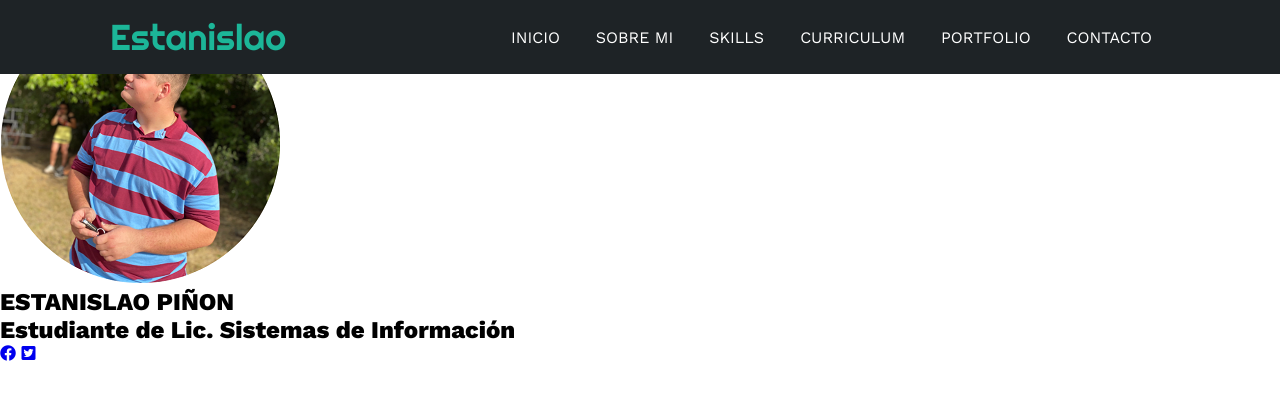
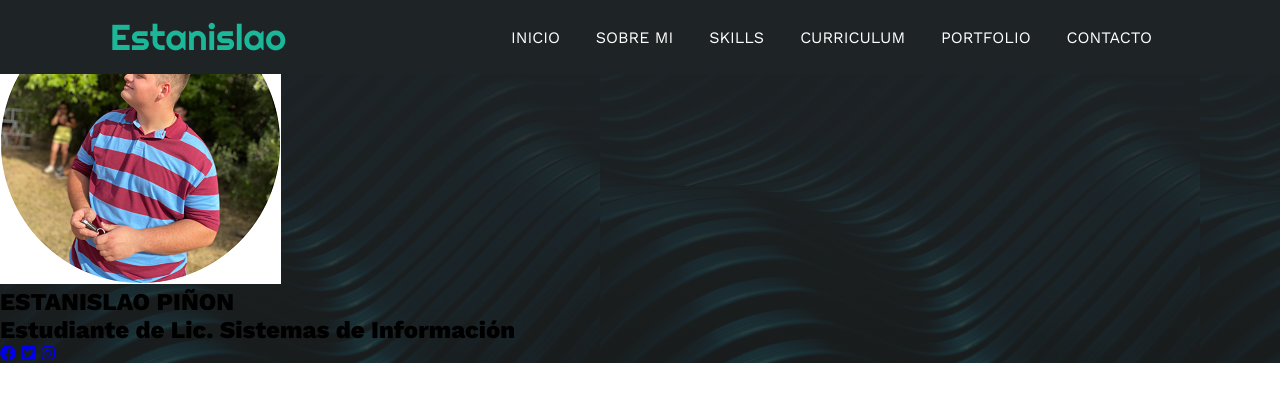
Before and after one commit to estanislaopinon/Portfolio-Estanislao, a plain HTML site: page index.html in a window 1280 px wide. Drawn offline with nearby package versions, Linux system fonts and the light colour scheme.

Commit message:
actualización

```diff
--- a/estilo.css
+++ b/estilo.css
@@ -68,3 +68,9 @@ html {
     cursor: pointer;
     display: none;
 }
+
+/*INICIO*/
+.inicio{
+    background: linear-gradient(to top, rgba(30,35,35,.8), rgba(30,35,38,1)),
+    url(img/fondo.jpg)
+}
--- a/index.html
+++ b/index.html
@@ -46,6 +46,7 @@
             <div class="redes">
                 <a href="#"><i class="fa-brands fa-facebook"></i></a>
                 <a href="#"><i class="fa-brands fa-square-twitter"></i></a>
+                <a href="#"><i class="fa-brands fa-instagram"></i></a>
             </div>
         </div>
 
```
Also changed, not shown: img/fondo.jpg (added).
